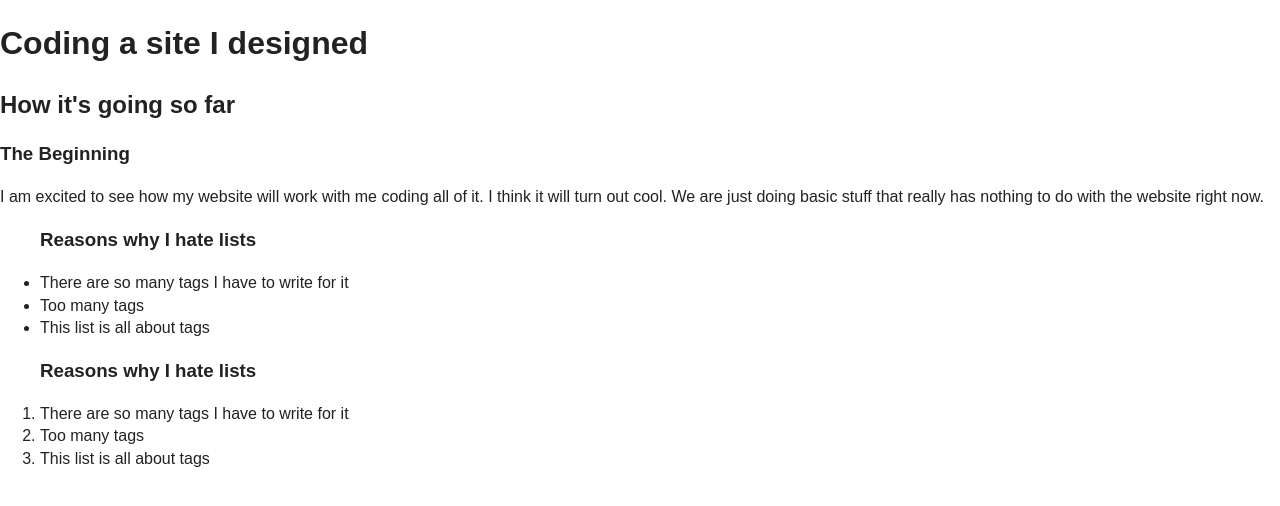
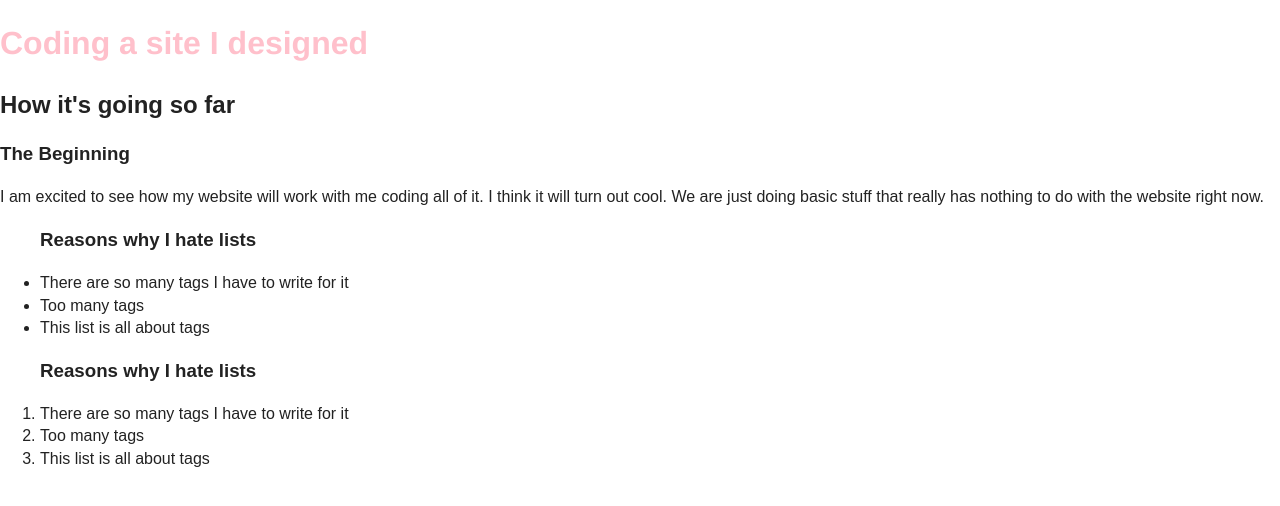
Before and after one commit to nikkinikayly/UIUXproject2, a plain HTML site: page index.html in a window 1280 px wide. Drawn offline with nearby package versions, Linux system fonts and the light colour scheme.

Commit message:
Even more changes

```diff
--- a/css/main.css
+++ b/css/main.css
@@ -280,3 +280,12 @@ textarea {
         page-break-after: avoid;
     }
 }
+
+
+
+h1{
+    color:pink;
+    font-family: Helvetica;
+
+
+}
```
